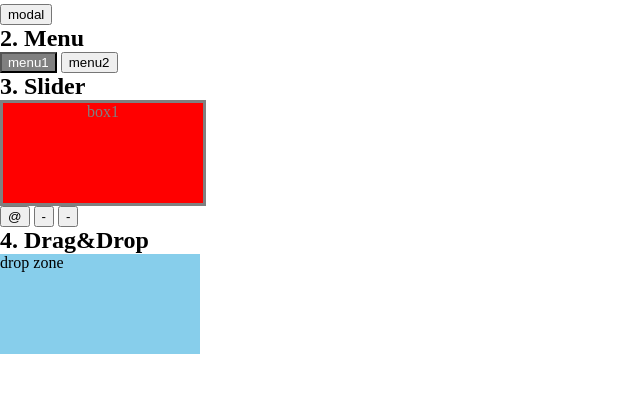
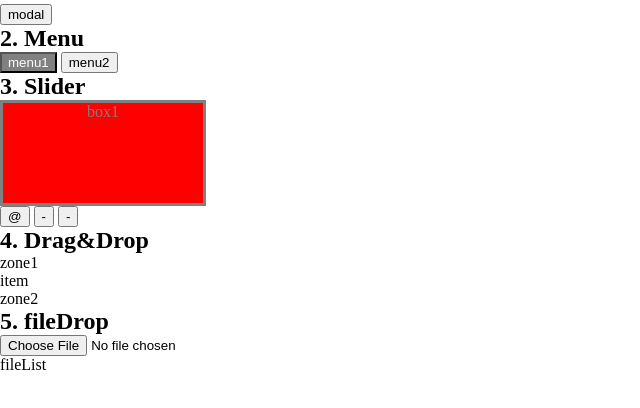
Before and after one commit to SeungWonE/parcticeJS, a plain HTML site: page index.html in a window 1280 px wide. Shown: the part 60-468 px from the top of the page, without its empty margins (0-640 px from the left). Drawn offline with Linux system fonts and the light colour scheme.

Commit message:
Update index.html

```diff
--- a/index.html
+++ b/index.html
@@ -36,7 +36,14 @@
     </div>
 
     <H2>4. Drag&Drop</H2>
-    <div id='dropZone'>drop zone</div>
+    <div class='zones' id='zone1'>zone1
+        <div id='item' draggable="true">item</div>
+    </div>
+    <div class='zones' id='zone2'>zone2</div>
+
+    <H2>5. fileDrop</H2>
+    <input type='file'>
+    <div id='fileList'>fileList</div>
 
 <script src="./main.js"></script>
 </html>
```
